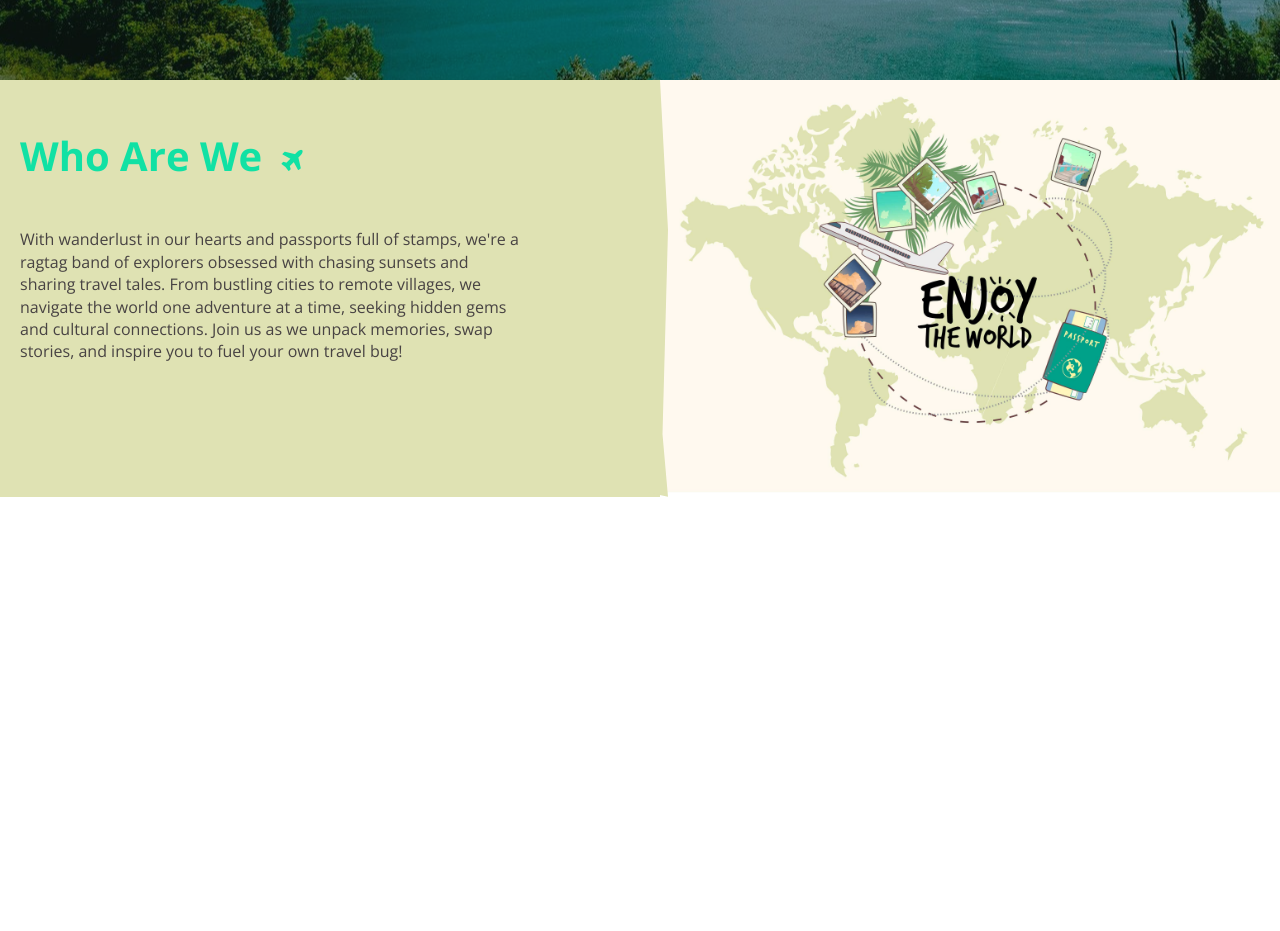
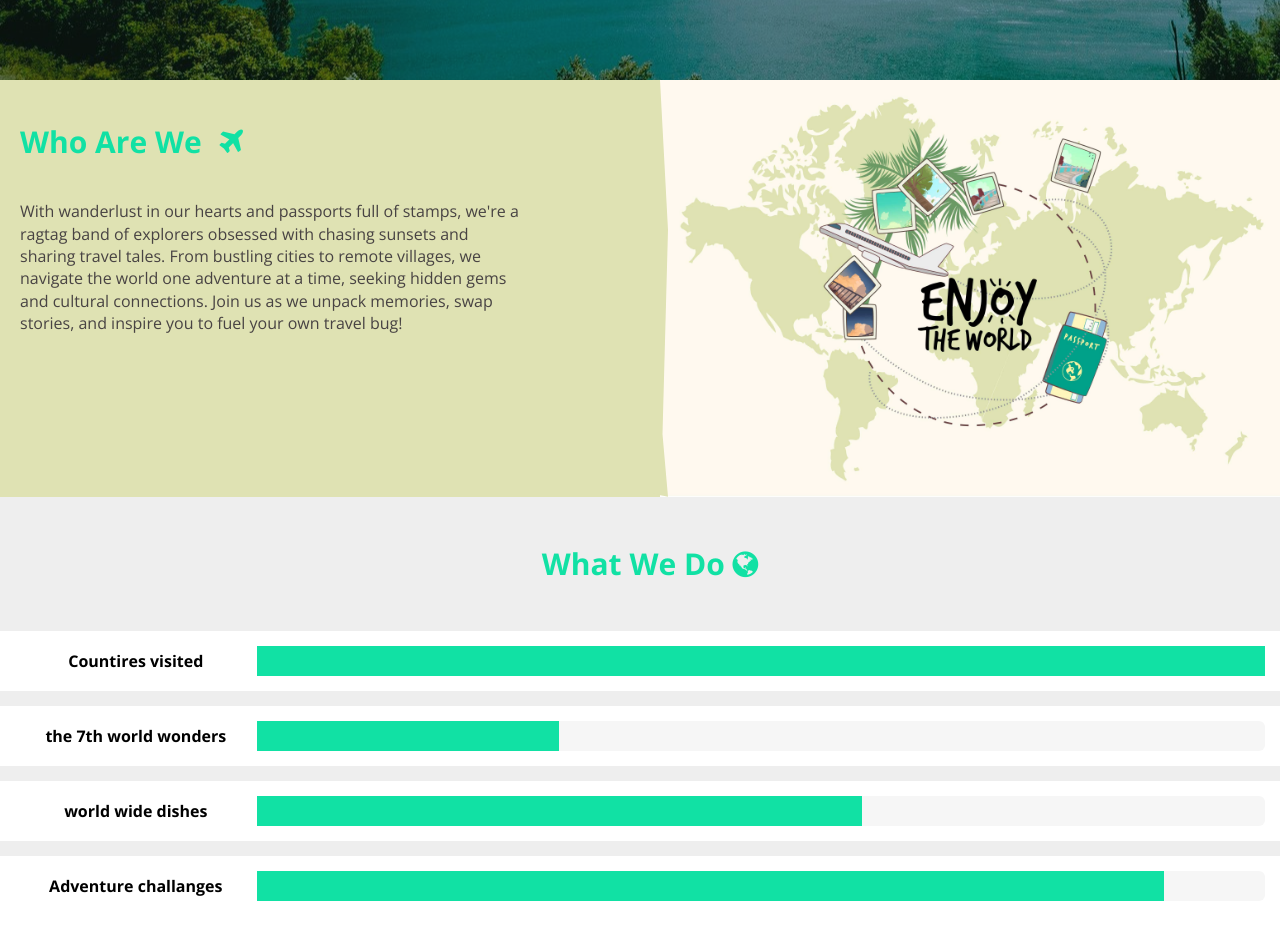
Before and after one commit to Hng8/Special-Template, a plain HTML site: page index.html in a window 1280 px wide. Shown: the part 720-1651 px from the top of the page. Before the commit the page ends 1217 px from the top, so only its background shows below. Drawn offline with nearby package versions, Linux system fonts and the light colour scheme.

Commit message:
What we do section added

```diff
--- a/index.html
+++ b/index.html
@@ -66,10 +66,7 @@
     <!-- Start about us page -->
     <div class="about-us">
         <div class="us-text">
-            <div class="title">
-                <h2>Who Are We</h2>
-                <i class="fa fa-plane"></i>
-            </div>
+            <h2>Who Are We <i class="fa fa-plane"></i></h2>
 
             <p>
                 With wanderlust in our hearts and passports full of stamps, we're a
@@ -81,10 +78,42 @@
             </p>
         </div>
         <div class="us-img">
-            <img src="imgs/about-us-img.jpg" alt="travel the world">
+            <img src="imgs/about-us-img.jpg" alt="travel the world" />
         </div>
     </div>
     <!-- End about us page -->
+    <!-- Start Our skills  -->
+    <div class="skills">
+        <div class="container">
+            <h2>What We Do <i class="fa fa-globe"></i></h2>
+            <div class="skill-box">
+                <div class="skill-name">Countires visited</div>
+                <div class="skill-progress">
+                    <span data-progress="100%"></span>
+                </div>
+
+            </div>
+            <div class="skill-box">
+                <div class="skill-name">the 7th world wonders </div>
+                <div class="skill-progress">
+                    <span data-progress="30%"></span>
+                </div>
+            </div>
+            <div class="skill-box">
+                <div class="skill-name">world wide dishes </div>
+                <div class="skill-progress">
+                    <span data-progress="60%"></span>
+                </div>
+            </div>
+            <div class="skill-box">
+                <div class="skill-name">Adventure challanges</div>
+                <div class="skill-progress">
+                    <span data-progress="90%"></span>
+                </div>
+            </div>
+        </div>
+    </div>
+    <!-- End Our skills  -->
     <script src="/js/master.js"></script>
 </body>
 
--- a/js/master.js
+++ b/js/master.js
@@ -25,20 +25,20 @@ if (mainColors !== null) {
     });
 }
 // Check if there's a preference stored in local storage
-let isRandomBg = localStorage.getItem("randomBg");
+// let isRandomBg = localStorage.getItem("randomBackground");
 
-// Get the checkbox element
-let checkbox = document.getElementById("checkbox1");
+// // Get the checkbox element
+// let checkbox = document.getElementById("checkbox1");
 
-// If there's a preference, update the checkbox state accordingly
-if (isRandomBg !== true) {
-    checkbox.checked = (isRandomBg === "true"); // Convert string to boolean
-    if (checkbox.checked) {
-        changeBg(); // If random background is preferred, call changeBg to start changing the background randomly
-    }
-} else {
-    checkbox.checked = false;
-}
+// // If there's a preference, update the checkbox state accordingly
+// if (isRandomBg !== true) {
+//     checkbox.checked = (isRandomBg === "true"); // Convert string to boolean
+//     if (checkbox.checked) {
+//         changeBg(); // If random background is preferred, call changeBg to start changing the background randomly
+//     }
+// } else {
+//     checkbox.checked = false;
+// }
 
 // Select gear variable and Show setting box
 gear.addEventListener("click", () => {
@@ -65,52 +65,7 @@ function closeSettingsBoxOnClickOutside(event) {
     }
 }
 
-// // Get Array Of Images
-// let imgsArray = ["01.jpg", "02.jpg", "03.jpg", "04.jpg", "05.jpg"];
-
-// // Set the background to a background before changeing
-// landpage.style.backgroundImage = `url(imgs/05.jpg)`;
-
-
-
-// // Landscape background change
-// //  Random Background
-// function changeBg() {
-//     let checkbox = document.getElementById("checkbox1");
-
-//     // Handle checkbox state change
-//     if (checkbox.checked) {
-//          // Check for saved preference or create interval
-//         if (localStorage.getItem("randomBackground") !== "true") {
-//             let intervalId = setInterval(() => {
-//                 // Get Random Number
-//                 let randomNumber = Math.floor(Math.random() * imgsArray.length);
-
-//                 // Change Background Image URL
-//                 landpage.style.backgroundImage = `url(imgs/${imgsArray[randomNumber]})`;
-//             }, 5000);
-//             // Store interval ID for future clearing
-//             checkbox.intervalId = intervalId;
-//             // Store "true" prefrence in local storage
-//             localStorage.setItem("randomBackground", "true");
-//         }
-//     } else {
-//         // Clear interval if neccessary
-//         if (checkbox.intervalId) {
-//             clearInterval(checkbox.intervalId);
-//             checkbox.intervalId = null // Remove refrence
-//         }
-//         landpage.style.backgroundImage = `url(imgs/05.jpg)`;
-//         // Remove local storage prefrence to avoid conflicts
-//         localStorage.removeItem("randomBackground")
-//     }
-// }
-
-// // Check for exsisting prefrence on page load
-// if (localStorage.getItem("randomBackground") === "true") {
-//     checkbox.checked = true;
-//     changeBg() // Trigger background change if prefrence is true
-// }
+let checkbox = document.getElementById("checkbox1");
 
 // Get array of images
 const imgsArray = ["01.jpg", "02.jpg", "03.jpg", "04.jpg", "05.jpg"];
@@ -154,7 +109,6 @@ if (localStorage.getItem("randomBackground") === "true") {
     changeBg(); // Trigger background change if preference is true
 }
 
-
 colorOptions.forEach((color) => {
     color.addEventListener("click", (e) => {
         // Remove "active" class from all color options
@@ -175,3 +129,30 @@ colorOptions.forEach((color) => {
         localStorage.setItem("color_option", newColor);
     });
 });
+
+// // Select Skills Selector
+let ourSkills = document.querySelector(".skills");
+
+window.onscroll = function () {
+    // Skills Offset Top
+    let skillsOffsetTop = ourSkills.offsetTop;
+
+    // Skills Outer Height
+    let skillsOuterHeight = ourSkills.offsetHeight;
+
+    // Window Height
+    let windowHeight = this.innerHeight;
+
+    // Window ScrollTop
+    let windowScrollTop = this.pageYOffset;
+
+    if (windowScrollTop > skillsOffsetTop + skillsOuterHeight - windowHeight) {
+        console.log("Scrolling")
+
+        let allSkills = document.querySelectorAll(".skill-box .skill-progress  span");
+
+        allSkills.forEach((skill) => {
+            skill.style.width = skill.dataset.progress;
+        });
+    }
+};
--- a/style/master.css
+++ b/style/master.css
@@ -280,17 +280,18 @@ input[type="checkbox"]:checked+.custom-checkbox::after {
 }
 
 
-.about-us .us-text .title h2 {
+.about-us .us-text h2 {
     display: inline-block;
-    font-size: 40px;
+    font-size: 30px;
     font-weight: bold;
     color: var(--main-color);
     margin-right: 15px;
     transition: var(--main-transtion);
 }
 
-.about-us .us-text .title i {
-    font-size: 27px;
+.about-us .us-text i {
+    font-size: 30px;
+    margin-left: 10px;
     color: var(--main-color);
     transition: var(--main-transtion);
 }
@@ -307,4 +308,64 @@ input[type="checkbox"]:checked+.custom-checkbox::after {
 
 .about-us .us-img img {
     width: 100%;
+    height: 100%;
 }
+
+/* SKills section */
+
+.skills {
+    padding-top: 50px;
+    background-color: #eee;
+}
+
+.skills h2 {
+    font-weight: bold;
+    font-size: 30px;
+    color: var(--main-color);
+    margin: 0 15px 50px 35px;
+    text-align: center;
+    transition: var(--main-transtion);
+}
+.skills .skill-box {
+    background-color: #fff;
+    display: flex;
+    padding: 15px;
+    margin-bottom: 15px;
+}
+@media (max-width: 767px) {
+    .skills .skill-box {
+        display: block;
+    }
+}
+.skills .skill-box .skill-name {
+    font-weight: bold;
+    width: 300px;
+    text-align: center;
+    line-height: 30px;
+}
+@media (max-width: 767px) {
+    .skills .skill-box .skill-name {
+        width: 100%;
+        margin-bottom: 15px;
+    }
+}
+.skills .skill-box .skill-progress {
+    height: 30px;
+    width: 100%;
+    background-color: #f6f6f6;
+    border-radius: 6px;
+    position: relative;
+    /* overflow: hidden; */
+    text-align: center;
+    font-weight: bold;
+    padding: 5px;
+}
+.skills .skill-box .skill-progress span {
+    position: absolute;
+    left: 0;
+    top: 0;
+    width: 0%;
+    height: 100%;
+    background-color: var(--main-color);
+    transition: all .5s;
+}
```
